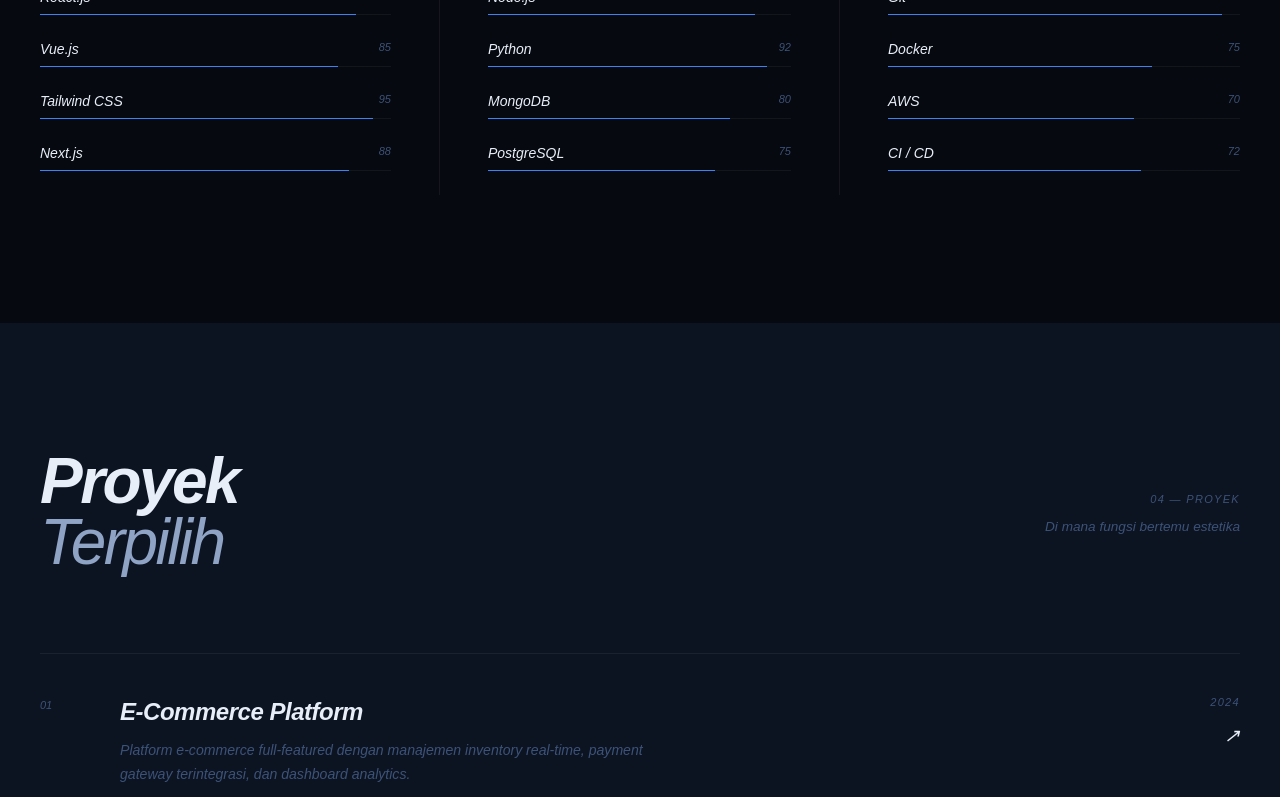
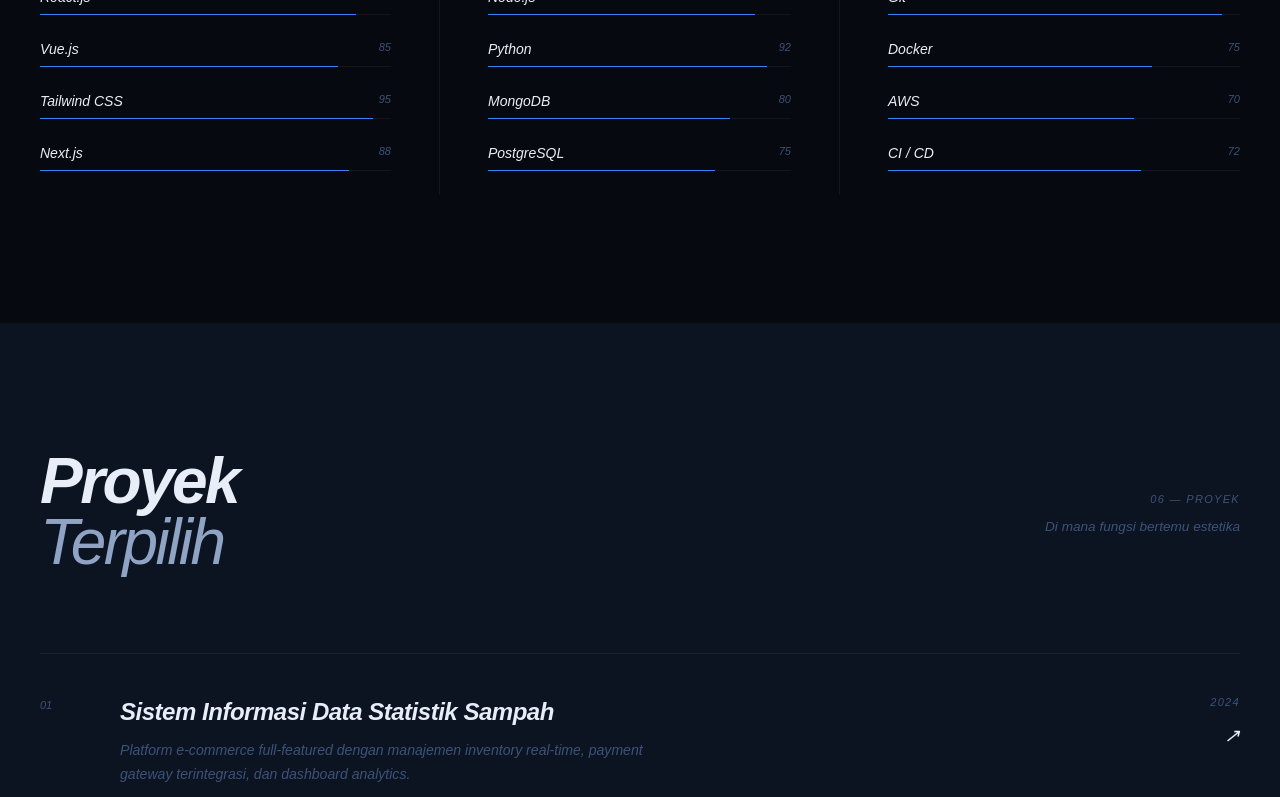
Before and after one commit to ganaperkasa/Portofolio, a Next.js app: page / in a window 1280 px wide. Shown: the part 2000-2797 px from the top of the page. Built offline with nearby package versions, Linux system fonts and the light colour scheme.

Commit message:
Update Project

```diff
--- a/src/app/projects/[slug]/page.tsx
+++ b/src/app/projects/[slug]/page.tsx
@@ -3,7 +3,7 @@ import ProjectDetailClient from './ProjectDetailClient'
 // Hardcoded slugs for static export compatibility with Next.js 14
 export function generateStaticParams() {
   return [
-    { slug: 'e-commerce-platform' },
+    { slug: 'sidas-sweb' },
     { slug: 'task-management-app' },
     { slug: 'creative-portfolio' },
     { slug: 'analytics-dashboard' },
--- a/src/data/projects.ts
+++ b/src/data/projects.ts
@@ -18,8 +18,8 @@ export interface Project {
 export const projects: Project[] = [
   {
     num: '01',
-    title: 'E-Commerce Platform',
-    slug: 'e-commerce-platform',
+    title: 'Sistem Informasi Data Statistik Sampah',
+    slug: 'sidas-sweb',
     desc: 'Platform e-commerce full-featured dengan manajemen inventory real-time, payment gateway terintegrasi, dan dashboard analytics.',
     tags: ['React', 'Node.js', 'MongoDB', 'Redux'],
     year: '2024',
@@ -46,8 +46,8 @@ export const projects: Project[] = [
   },
   {
     num: '02',
-    title: 'Task Management App',
-    slug: 'task-management-app',
+    title: 'Sistem Pelayanan Persuratan Desa',
+    slug: 'sipedes',
     desc: 'Aplikasi manajemen tugas kolaboratif dengan real-time collaboration, drag-and-drop interface, dan notifikasi pintar.',
     tags: ['Vue.js', 'Firebase', 'Socket.io'],
     year: '2024',
@@ -75,8 +75,8 @@ export const projects: Project[] = [
   },
   {
     num: '03',
-    title: 'Creative Portfolio',
-    slug: 'creative-portfolio',
+    title: 'Sistem Informasi Booking Sport Center',
+    slug: 'sibospor',
     desc: 'Portfolio interaktif dengan animasi 3D, particle effects, dan transisi halaman yang memukau menggunakan teknologi terkini.',
     tags: ['Next.js', 'Three.js', 'GSAP'],
     year: '2023',
@@ -104,8 +104,66 @@ export const projects: Project[] = [
   },
   {
     num: '04',
-    title: 'Analytics Dashboard',
-    slug: 'analytics-dashboard',
+    title: 'Sistem Informasi Pemetaan Desa Ancaman Narkoba',
+    slug: 'sipedana',
+    desc: 'Dashboard analytics enterprise dengan visualisasi data real-time, laporan otomatis, dan integrasi multi-platform.',
+    tags: ['React', 'D3.js', 'Python', 'FastAPI'],
+    year: '2023',
+    longDesc: 'Dashboard analitik bisnis yang tangguh, dirancang untuk mengolah jutaan baris data mentah menjadi wawasan bisnis yang siap pakai secara real-time. Dengan integrasi pustaka D3.js, data divisualisasikan dalam bentuk grafik interaktif yang dapat difilter secara fleksibel. Backend berbasis Python FastAPI menjamin pemrosesan data berkecepatan tinggi dengan latensi yang sangat rendah.',
+    features: [
+      'Visualisasi Data Dinamis (Line, Bar, Pie, Scatter Plot) menggunakan D3.js.',
+      'Integrasi API FastAPI untuk pemrosesan data bertenaga tinggi.',
+      'Export Laporan Otomatis (Format PDF & Excel) dengan sekali klik.',
+      'Sistem Peran Pengguna (Role-based access control) untuk keamanan data.',
+      'Penyaringan Data Cepat (Date-range filtering & multi-dimension analysis).'
+    ],
+    techDetails: [
+      'Frontend: React.js dengan visualisasi kustom D3.js.',
+      'Backend: Python dengan FastAPI untuk API berkinerja tinggi.',
+      'Database: PostgreSQL untuk penyimpanan data terstruktur.',
+      'Data Processing: Pandas & NumPy untuk pemrosesan kalkulasi analitik.'
+    ],
+    demoUrl: 'https://demo-dashboard.example.com',
+    githubUrl: 'https://github.com/saifullohgana/analytics-dashboard',
+    images: [
+      'https://images.unsplash.com/photo-1551288049-bebda4e38f71?q=80&w=1200',
+      'https://images.unsplash.com/photo-1460925895917-afdab827c52f?q=80&w=1200',
+      'https://images.unsplash.com/photo-1504868584819-f8e8b4b6d7e3?q=80&w=1200'
+    ]
+  },
+  {
+    num: '05',
+    title: 'Sistem Peta Kerawanan Pelanggaran Sekolah',
+    slug: 'sipekpes',
+    desc: 'Dashboard analytics enterprise dengan visualisasi data real-time, laporan otomatis, dan integrasi multi-platform.',
+    tags: ['React', 'D3.js', 'Python', 'FastAPI'],
+    year: '2023',
+    longDesc: 'Dashboard analitik bisnis yang tangguh, dirancang untuk mengolah jutaan baris data mentah menjadi wawasan bisnis yang siap pakai secara real-time. Dengan integrasi pustaka D3.js, data divisualisasikan dalam bentuk grafik interaktif yang dapat difilter secara fleksibel. Backend berbasis Python FastAPI menjamin pemrosesan data berkecepatan tinggi dengan latensi yang sangat rendah.',
+    features: [
+      'Visualisasi Data Dinamis (Line, Bar, Pie, Scatter Plot) menggunakan D3.js.',
+      'Integrasi API FastAPI untuk pemrosesan data bertenaga tinggi.',
+      'Export Laporan Otomatis (Format PDF & Excel) dengan sekali klik.',
+      'Sistem Peran Pengguna (Role-based access control) untuk keamanan data.',
+      'Penyaringan Data Cepat (Date-range filtering & multi-dimension analysis).'
+    ],
+    techDetails: [
+      'Frontend: React.js dengan visualisasi kustom D3.js.',
+      'Backend: Python dengan FastAPI untuk API berkinerja tinggi.',
+      'Database: PostgreSQL untuk penyimpanan data terstruktur.',
+      'Data Processing: Pandas & NumPy untuk pemrosesan kalkulasi analitik.'
+    ],
+    demoUrl: 'https://demo-dashboard.example.com',
+    githubUrl: 'https://github.com/saifullohgana/analytics-dashboard',
+    images: [
+      'https://images.unsplash.com/photo-1551288049-bebda4e38f71?q=80&w=1200',
+      'https://images.unsplash.com/photo-1460925895917-afdab827c52f?q=80&w=1200',
+      'https://images.unsplash.com/photo-1504868584819-f8e8b4b6d7e3?q=80&w=1200'
+    ]
+  },
+  {
+    num: '06',
+    title: 'Media Pembelajaran OOPedia',
+    slug: 'sipekpes',
     desc: 'Dashboard analytics enterprise dengan visualisasi data real-time, laporan otomatis, dan integrasi multi-platform.',
     tags: ['React', 'D3.js', 'Python', 'FastAPI'],
     year: '2023',
```
